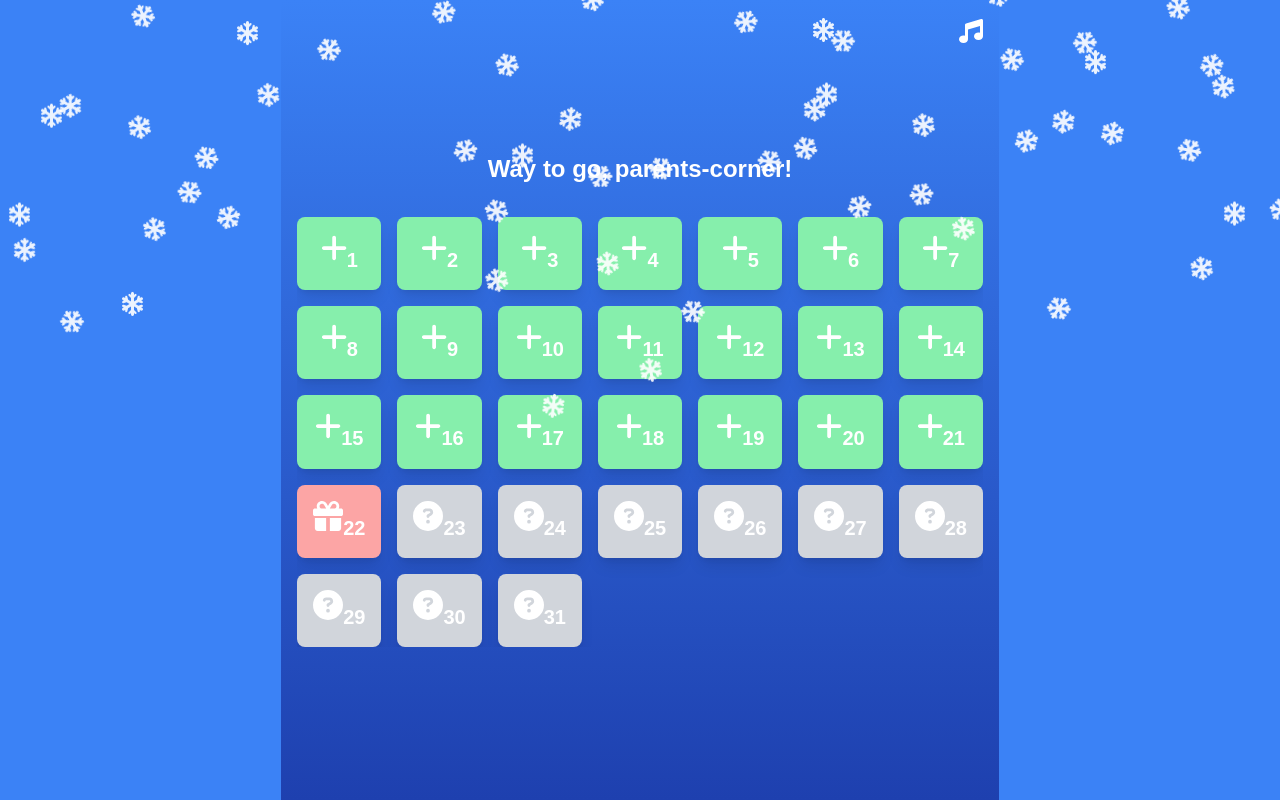
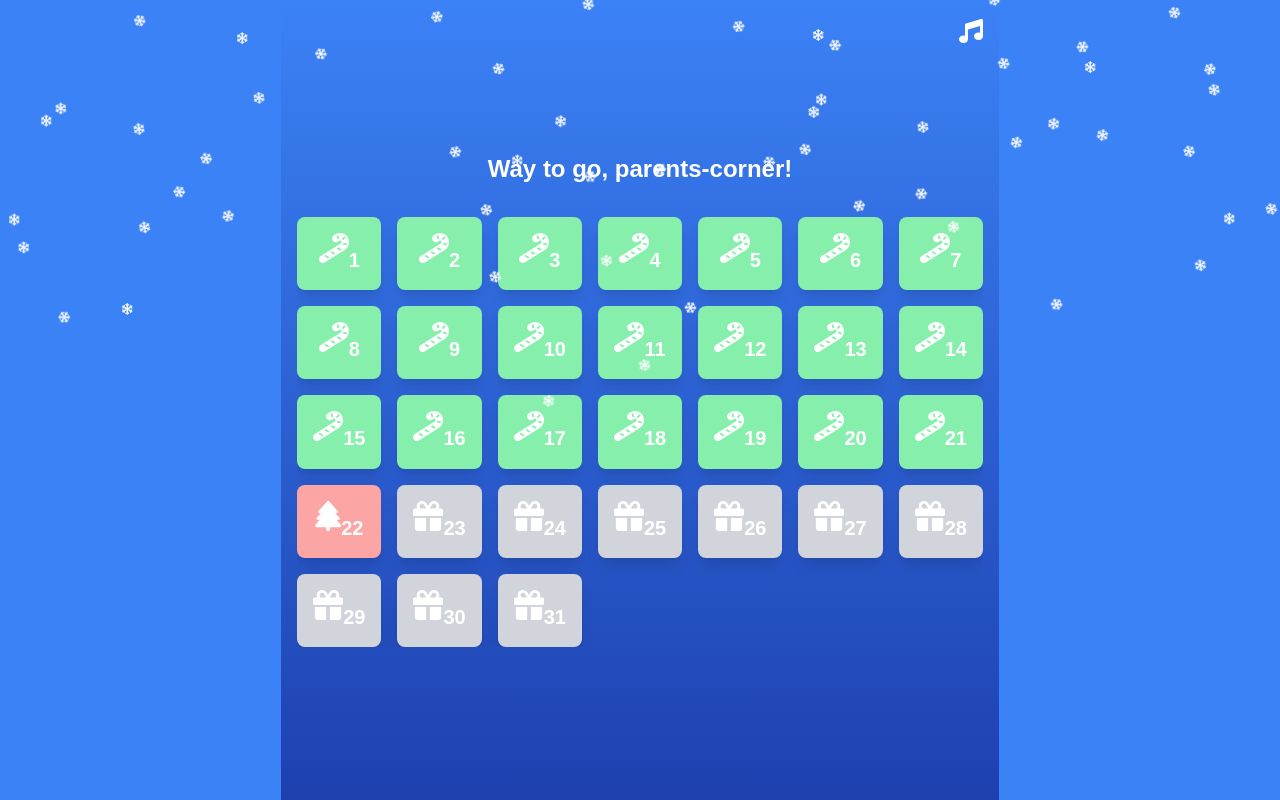
Before and after one commit to bukulele/santa, a Next.js app: page /parents-corner in a window 1280 px wide. Built offline with nearby package versions, Linux system fonts and the light colour scheme.

Commit message:
style updates

```diff
--- a/app/[userName]/page.js
+++ b/app/[userName]/page.js
@@ -10,7 +10,10 @@ import {
   faGift,
   faPlus,
   faQuestionCircle,
+  faCandyCane,
+  faTree,
 } from "@fortawesome/free-solid-svg-icons";
+import getStatusForDay from "../functions/getStatusForDay";
 
 export default function ChildPage({ params }) {
   const { userName } = params;
@@ -72,10 +75,10 @@ export default function ChildPage({ params }) {
                 <FontAwesomeIcon
                   icon={
                     dayObj.status === "locked"
-                      ? faQuestionCircle
+                      ? faGift
                       : dayObj.status === "done"
-                      ? faPlus
-                      : faGift
+                      ? faCandyCane
+                      : faTree
                   }
                   className="text-3xl text-white mb-2"
                 />
@@ -88,11 +91,3 @@ export default function ChildPage({ params }) {
     </>
   );
 }
-
-// Placeholder function to determine the status of each day
-function getStatusForDay(day) {
-  const today = new Date().getDate();
-  if (day > today) return "locked";
-  if (day === today) return "available";
-  return "done";
-}
--- a/app/components/Snowfall.js
+++ b/app/components/Snowfall.js
@@ -35,7 +35,7 @@ export default function Snowfall() {
     <div className="fixed top-0 left-0 w-full h-full pointer-events-none z-10">
       {Array.from({ length: 100 }).map((_, index) => (
         <div key={index} className="snowflake absolute">
-          <FontAwesomeIcon icon={faSnowflake} />
+          <FontAwesomeIcon className="text-xs" icon={faSnowflake} />
         </div>
       ))}
     </div>
--- /dev/null
+++ b/app/functions/getStatusForDay.js
@@ -0,0 +1,8 @@
+function getStatusForDay(day) {
+  const today = new Date().getDate();
+  if (day > today) return "locked";
+  if (day === today) return "available";
+  return "done";
+}
+
+export default getStatusForDay;
```
